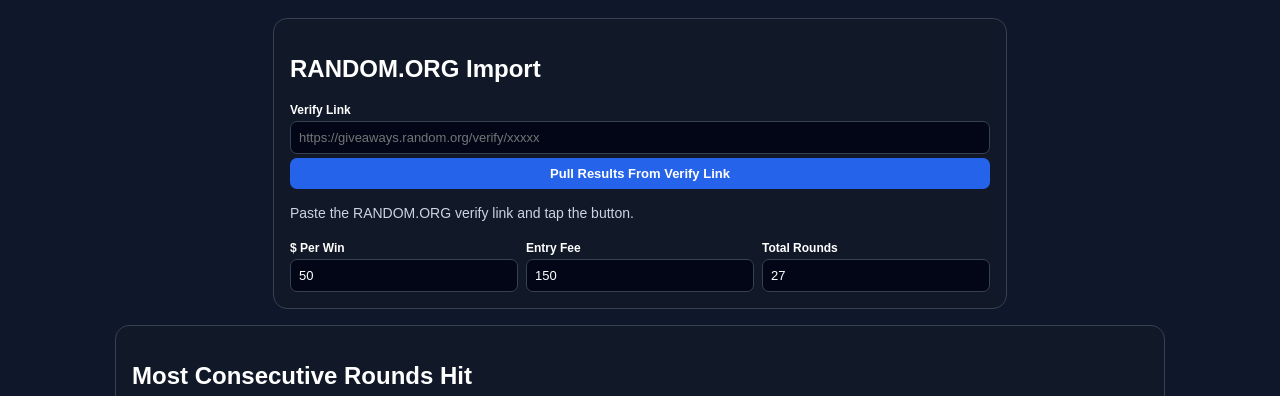
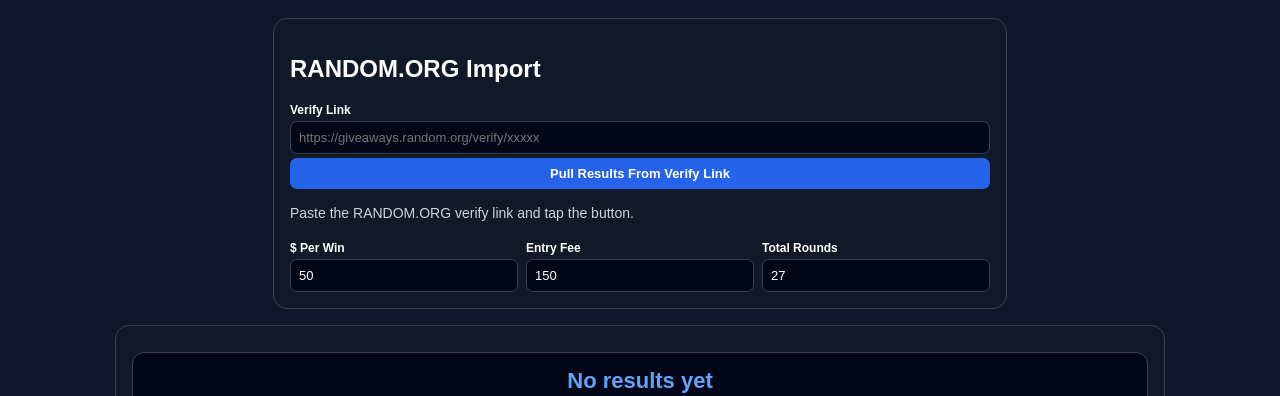
Before and after one commit to brandonb110/Dust, a website: page public/index.html in a window 1280 px wide. Shown: the part 59-455 px from the top of the page. Drawn offline with Linux system fonts and the light colour scheme.

Commit message:
Update index.html

```diff
--- a/public/index.html
+++ b/public/index.html
@@ -100,7 +100,6 @@ table{font-size:13px}
 </div>
 
 <div class="card">
-<h2>Most Consecutive Rounds Hit</h2>
 <div class="streakBox">
 <div class="name" id="streakName">No results yet</div>
 <div class="big" id="streakCount">0 in a row</div>
```
